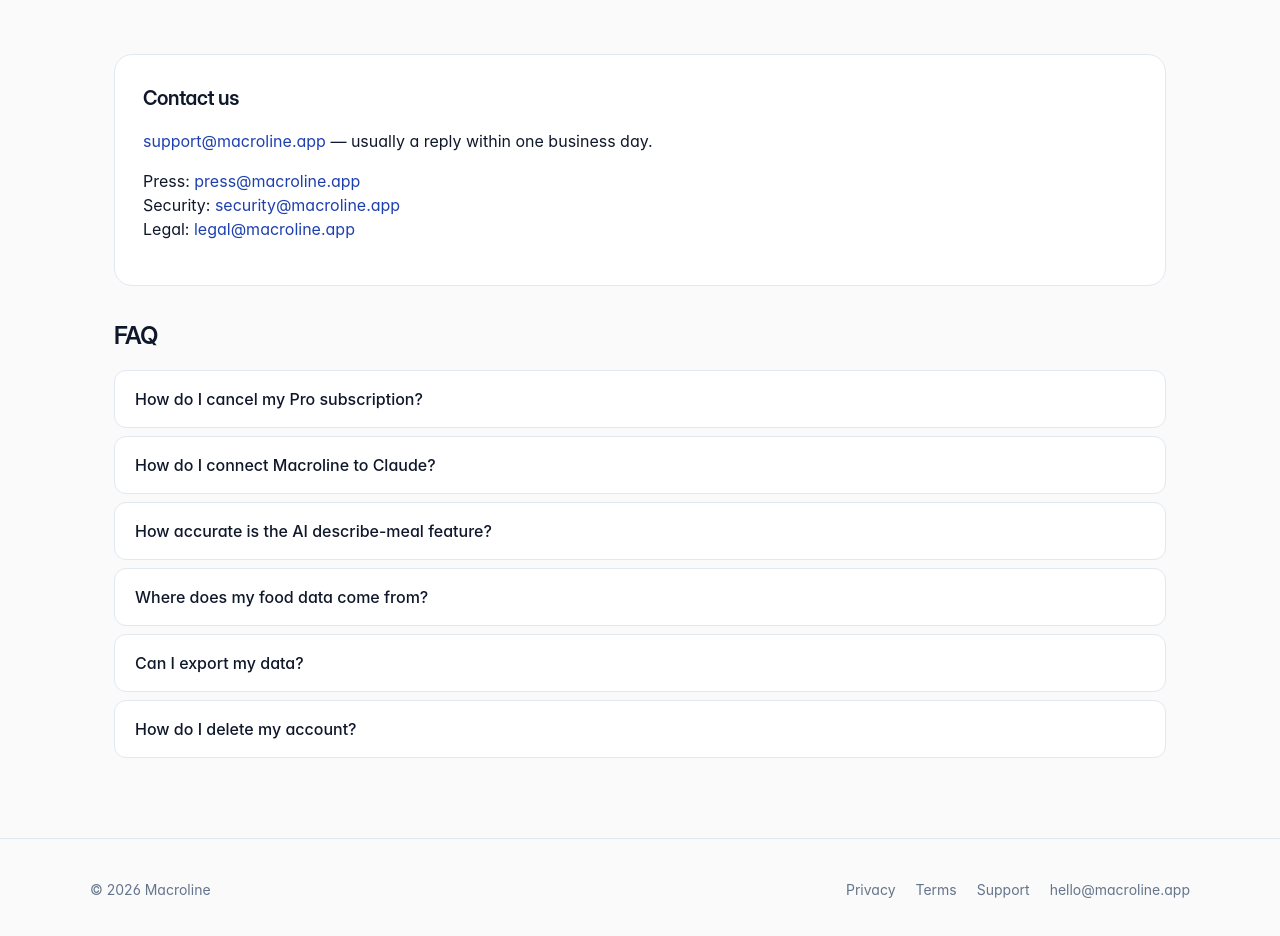
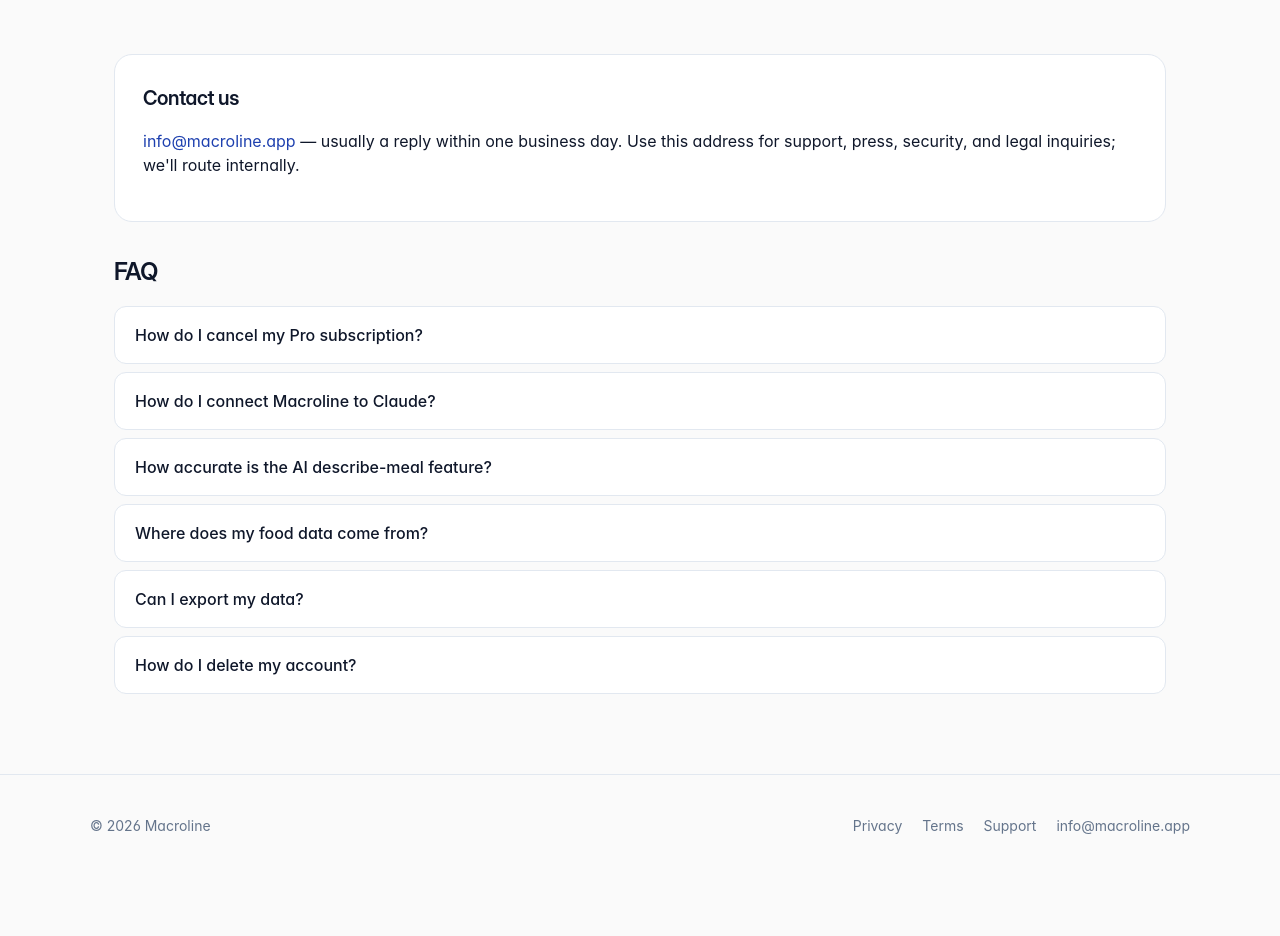
Before and after one commit to MacrolineApp/Macroline-Web, an Astro site: page /support in a window 1280 px wide. Shown: the part 240-1176 px from the top of the page. After the commit the page ends 1116 px from the top, so only its background shows below. Built offline with nearby package versions, Linux system fonts and the light colour scheme; Astro itself is replaced by a stand-in of ours; a web font is replaced by a local one.

Commit message:
docs: route all user-facing contact to info@macroline.app
info@macroline.app -> macrolineapp@gmail.com via Cloudflare Email Routing.
Replaces hello@/support@/press@/legal@/privacy@/security@. The internal Gmail
inbox can split out role addresses later if needed.

```diff
--- a/src/layouts/Base.astro
+++ b/src/layouts/Base.astro
@@ -61,7 +61,7 @@ const {
           <a href="/privacy">Privacy</a>
           <a href="/terms">Terms</a>
           <a href="/support">Support</a>
-          <a href="mailto:hello@macroline.app">hello@macroline.app</a>
+          <a href="mailto:info@macroline.app">info@macroline.app</a>
         </nav>
       </div>
     </footer>
--- a/src/pages/privacy.astro
+++ b/src/pages/privacy.astro
@@ -45,14 +45,14 @@ const lastUpdated = '2026-05-01';
 
     <h2>How to delete your data</h2>
     <p>
-      Email <a href="mailto:support@macroline.app">support@macroline.app</a> with the subject "Delete my
+      Email <a href="mailto:info@macroline.app">info@macroline.app</a> with the subject "Delete my
       data" from the email address tied to your account. We will delete your account, diary, weight
       history, and any subscription records within 30 days.
     </p>
 
     <h2>Contact</h2>
     <p>
-      Questions: <a href="mailto:privacy@macroline.app">privacy@macroline.app</a>
+      Questions: <a href="mailto:info@macroline.app">info@macroline.app</a>
     </p>
   </article>
 </Base>
--- a/src/pages/support.astro
+++ b/src/pages/support.astro
@@ -11,12 +11,8 @@ import Base from '../layouts/Base.astro';
   <section class="contact-card">
     <h2>Contact us</h2>
     <p>
-      <a href="mailto:support@macroline.app">support@macroline.app</a> — usually a reply within one business day.
-    </p>
-    <p>
-      Press: <a href="mailto:press@macroline.app">press@macroline.app</a><br/>
-      Security: <a href="mailto:security@macroline.app">security@macroline.app</a><br/>
-      Legal: <a href="mailto:legal@macroline.app">legal@macroline.app</a>
+      <a href="mailto:info@macroline.app">info@macroline.app</a> — usually a reply within one business day.
+      Use this address for support, press, security, and legal inquiries; we'll route internally.
     </p>
   </section>
 
@@ -50,7 +46,7 @@ import Base from '../layouts/Base.astro';
 
     <details>
       <summary>How do I delete my account?</summary>
-      <p>Email <a href="mailto:support@macroline.app">support@macroline.app</a> with subject "Delete my data" from your account email. Your account, diary, and subscription records are deleted within 30 days.</p>
+      <p>Email <a href="mailto:info@macroline.app">info@macroline.app</a> with subject "Delete my data" from your account email. Your account, diary, and subscription records are deleted within 30 days.</p>
     </details>
   </section>
 </Base>
--- a/src/pages/terms.astro
+++ b/src/pages/terms.astro
@@ -31,7 +31,7 @@ const lastUpdated = '2026-05-01';
     </p>
 
     <h2>Contact</h2>
-    <p><a href="mailto:legal@macroline.app">legal@macroline.app</a></p>
+    <p><a href="mailto:info@macroline.app">info@macroline.app</a></p>
   </article>
 </Base>
 
```
